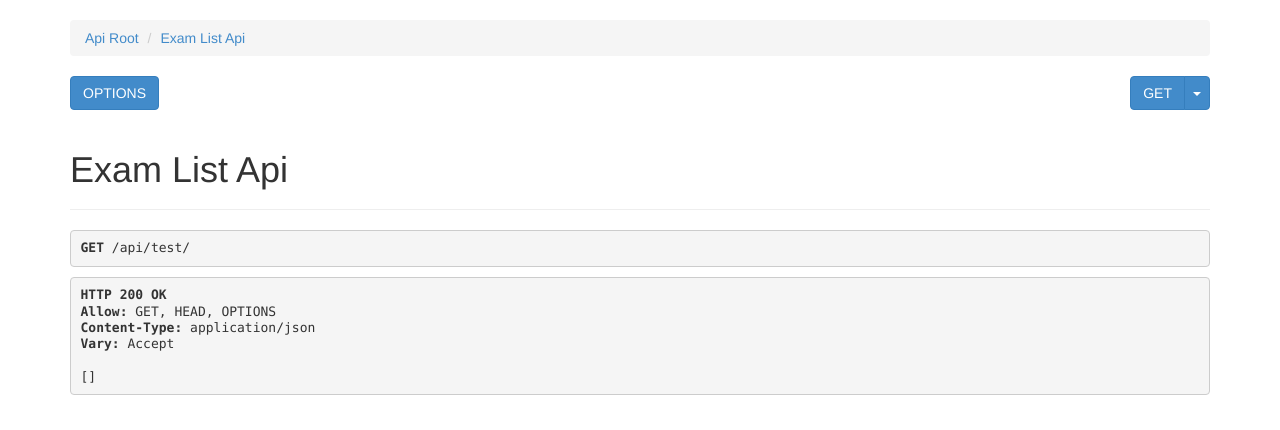
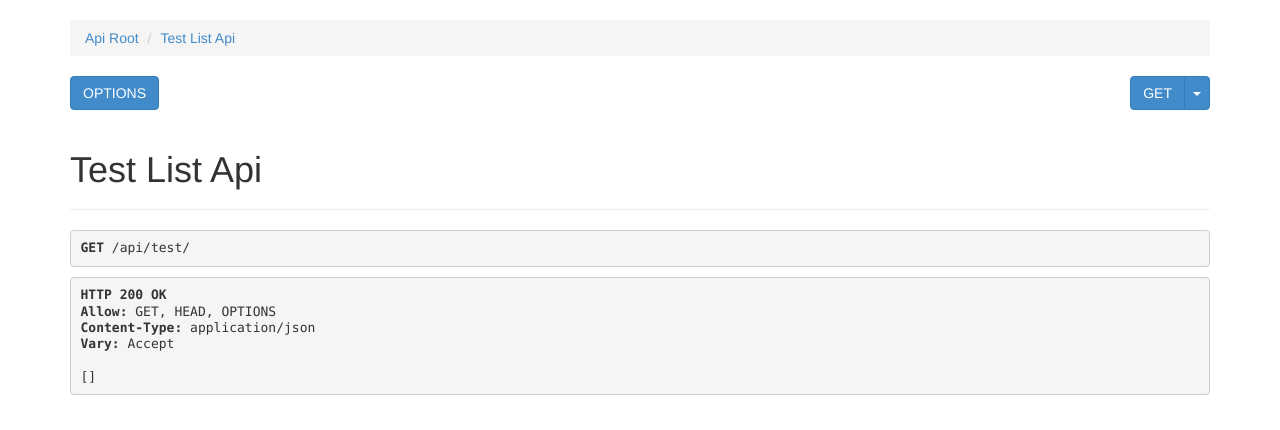
Before and after one commit to jorgeluis11/tpinterview, a Django app: page /api/test/ in a window 1280 px wide. Shown: the part 51-481 px from the top of the page. Run offline with Django 3.2, Linux system fonts and the light colour scheme; data that the repository does not hold is empty; parts of the project's set-up code (start-up, migrations or seed data) failed here and were passed over; some libraries are stand-ins or nearby versions.

Commit message:
exam changed to test

```diff
--- a/core/views.py
+++ b/core/views.py
@@ -7,7 +7,7 @@ class APIRoot(APIView):
     def get(self, request):
         return Response({
             'language': reverse('api-language-list', request=request),
-            'candidate-answers': reverse('api-exam-answers-list', request=request),
-            'test-list': reverse('api-exam-list', request=request),
+            'candidate-answers': reverse('api-test-answers-list', request=request),
+            'test-list': reverse('api-test-list', request=request),
             'candidates-list': reverse('api-candidates-list', request=request),
         })
--- a/question/models.py
+++ b/question/models.py
@@ -14,7 +14,7 @@ class Language(TimeStampedModel):
 
 
 # Create your models here.
-class Exam(TimeStampedModel):
+class Test(TimeStampedModel):
     language = models.ForeignKey(Language)
     name = models.CharField(max_length=55, unique=True, blank=False)
     slug = AutoSlugField(populate_from='name', unique=True, max_length=50)
@@ -26,7 +26,7 @@ class Exam(TimeStampedModel):
 
 # Create your models here.
 class Question(TimeStampedModel):
-    exam = models.ForeignKey(Exam)
+    test = models.ForeignKey(Test)
     question = models.CharField(max_length=255, blank=False)
     order = models.IntegerField()
 
@@ -36,7 +36,7 @@ class Question(TimeStampedModel):
 
 # Create your models here.
 class Candidate(TimeStampedModel):
-    exam = models.ForeignKey(Exam)
+    test = models.ForeignKey(Test)
     name = models.CharField(max_length=55, blank=False)
     slug = AutoSlugField(populate_from='name', unique=True, max_length=50)
 
--- a/question/urls.py
+++ b/question/urls.py
@@ -20,7 +20,7 @@ urlpatterns = patterns('',
     url(r'^language/language_detail.html/$', languagesDetail,
         name='language-detail'),
     url(r'^language/language_question.html/$', languagesQuestionList,
-        name='language-exam-detail'),
+        name='language-test-detail'),
     url(r'^test/test_list.html/$', testList,
         name='test-list'),
     url(r'^test/test_candidates_list.html/$', testCandidatesList,
--- a/restapi/serializers.py
+++ b/restapi/serializers.py
@@ -1,7 +1,7 @@
 from django.core.paginator import Paginator
 
 from question.models import Language
-from question.models import Exam
+from question.models import Test
 from question.models import Question
 from question.models import Answer
 from question.models import Candidate
@@ -10,15 +10,14 @@ from rest_framework import pagination
 from rest_framework import serializers
 
 
-class ExamListSerializer(serializers.ModelSerializer):
+class TestListSerializer(serializers.ModelSerializer):
 
     class Meta:
-        model = Exam
+        model = Test
         fields = ('id', 'name', 'slug')
 
 
 class QuestionListSerializer(serializers.ModelSerializer):
-
 
     class Meta:
         model = Question
@@ -33,59 +32,58 @@ class LanguageListSerializer(serializers.ModelSerializer):
 
 
 class LanguageRetrieveSerializer(serializers.ModelSerializer):
-    exam = serializers.SerializerMethodField('get_exam_list')
+    test = serializers.SerializerMethodField('get_test_list')
 
-    def get_exam_list(self, language):
-        queryset = Exam.objects.filter(status=True, language=language)
-        serializer = ExamListSerializer(instance=queryset, many=True)
+    def get_test_list(self, language):
+        queryset = Test.objects.filter(status=True, language=language)
+        serializer = TestListSerializer(instance=queryset, many=True)
         return serializer.data
 
     class Meta:
         model = Language
-        fields = ('id', 'name', 'slug', 'exam')
+        fields = ('id', 'name', 'slug', 'test')
 
 
-class ExamListSerializer(serializers.ModelSerializer):
+class TestListSerializer(serializers.ModelSerializer):
     language = LanguageListSerializer()
     created_date = serializers.DateTimeField(format='%m/%d/%Y')
 
     class Meta:
-        model = Exam
+        model = Test
         fields = ('id', 'name', 'slug', 'language',
                   'created_date')
 
 
-class ExamRetrieveSerializer(serializers.ModelSerializer):
+class TestRetrieveSerializer(serializers.ModelSerializer):
     language = LanguageListSerializer()
     questions = serializers.SerializerMethodField('get_question_list')
 
-    def get_question_list(self, exam):
-        queryset = Question.objects.filter(exam=exam)
+    def get_question_list(self, test):
+        queryset = Question.objects.filter(test=test)
         serializer = QuestionListSerializer(instance=queryset, many=True)
         return serializer.data
 
     class Meta:
-        model = Exam
+        model = Test
         fields = ('id', 'name', 'slug', 'language', 'questions')
 
 
 class CandidatesListSerializer(serializers.ModelSerializer):
-    exam = ExamListSerializer()
+    test = TestListSerializer()
 
     class Meta:
         model = Candidate
-        fields = ('id', 'exam', 'name', 'slug')
+        fields = ('id', 'test', 'name', 'slug')
 
 
 class CandidateInsertSerializer(serializers.ModelSerializer):
 
     class Meta:
         model = Candidate
-        fields = ('id', 'exam', 'name')
+        fields = ('id', 'test', 'name')
 
 
 class AnswersSerializer(serializers.ModelSerializer):
-
     class Meta:
         model = Answer
         fields = ('id', 'answer')
@@ -98,7 +96,7 @@ class AnswerInsertSerializer(serializers.ModelSerializer):
         fields = ('id', 'answer', 'question', 'candidate')
 
 
-class ExamCandidateAnswersSerializer(serializers.ModelSerializer):
+class TestCandidateAnswersSerializer(serializers.ModelSerializer):
     question = QuestionListSerializer()
     candidate = CandidatesListSerializer()
 
--- a/restapi/urls.py
+++ b/restapi/urls.py
@@ -3,12 +3,12 @@ from django.conf.urls import url
 
 from .views import LanguageListAPI
 from .views import LanguageRetrieveAPI
-from .views import ExamRetrieveAPI
-from .views import ExamListAPI
+from .views import TestRetrieveAPI
+from .views import TestListAPI
 from .views import CandidatesListAPI
 from .views import AnswerInsertAPI
 from .views import CandidateInsertAPI
-from .views import ExamCandidateAnswersListAPI
+from .views import TestCandidateAnswersListAPI
 
 
 urlpatterns = patterns('',
@@ -18,14 +18,14 @@ urlpatterns = patterns('',
         LanguageRetrieveAPI.as_view(),
         name='api-language-detail'),
     url(r'^api/languages/(?P<language_slug>[\w-]+)/(?P<slug>[\w-]+)$',
-        ExamRetrieveAPI.as_view(),
-        name='api-exam-detail'),
+        TestRetrieveAPI.as_view(),
+        name='api-test-detail'),
     url(r'^api/candidate/answers/$',
-        ExamCandidateAnswersListAPI.as_view(),
-        name='api-exam-answers-list'),
+        TestCandidateAnswersListAPI.as_view(),
+        name='api-test-answers-list'),
     url(r'^api/test/$',
-        ExamListAPI.as_view(),
-        name='api-exam-list'),
+        TestListAPI.as_view(),
+        name='api-test-list'),
     url(r'^api/candidate/list/$',
         CandidatesListAPI.as_view(),
         name='api-candidates-list'),
@@ -34,5 +34,5 @@ urlpatterns = patterns('',
         name='api-candidates-insert'),
     url(r'^api/answer/insert/$',
         AnswerInsertAPI.as_view(),
-        name='api-exam-insert'),
+        name='api-test-insert'),
 )
--- a/restapi/views.py
+++ b/restapi/views.py
@@ -5,28 +5,28 @@ from rest_framework import filters
 from rest_framework import generics
 
 from question.models import Language
-from question.models import Exam
+from question.models import Test
 from question.models import Answer
 from question.models import Candidate
 from .serializers import LanguageListSerializer
 from .serializers import LanguageRetrieveSerializer
-from .serializers import ExamRetrieveSerializer
-from .serializers import ExamListSerializer
+from .serializers import TestRetrieveSerializer
+from .serializers import TestListSerializer
 from .serializers import CandidatesListSerializer
 from .serializers import AnswerInsertSerializer
 from .serializers import CandidateInsertSerializer
-from .serializers import ExamCandidateAnswersSerializer
+from .serializers import TestCandidateAnswersSerializer
 
 class AnswerFilter(django_filters.FilterSet):
     """
-    Filter Answer by exam and candidate
+    Filter Answer by Test and candidate
     """
-    exam = django_filters.CharFilter(name="question__exam__slug")
+    test = django_filters.CharFilter(name="question__test__slug")
     candidate = django_filters.CharFilter(name="candidate__slug")
 
     class Meta:
         model = Answer
-        fields = ['exam', 'candidate']
+        fields = ['test', 'candidate']
 
 
 class LanguageListAPI(generics.ListAPIView):
@@ -40,13 +40,13 @@ class LanguageRetrieveAPI(generics.RetrieveAPIView):
     lookup_field = 'slug'
 
 
-class ExamRetrieveAPI(generics.RetrieveAPIView):
-    serializer_class = ExamRetrieveSerializer
-    queryset = Exam.objects.filter(status=True)
+class TestRetrieveAPI(generics.RetrieveAPIView):
+    serializer_class = TestRetrieveSerializer
+    queryset = Test.objects.filter(status=True)
     lookup_field = 'slug'
 
 
-class ExamCandidateAnswersListAPI(generics.ListAPIView):
+class TestCandidateAnswersListAPI(generics.ListAPIView):
     """
     # Retrieves a list of all Answers
     ---
@@ -54,19 +54,19 @@ class ExamCandidateAnswersListAPI(generics.ListAPIView):
     > Filters by test slug and candidate slug
 
     - ####Examples:
-        *  #####Filter by test: [?exam=beginner-stuff](?exam=beginner-stuff)
+        *  #####Filter by test: [?test=beginner-stuff](?test=beginner-stuff)
         *  #####Filter by candidate: [?candidate=Wifi](?candidate=Wifi)
     ---
     """
-    serializer_class = ExamCandidateAnswersSerializer
+    serializer_class = TestCandidateAnswersSerializer
     queryset = Answer.objects.filter()
     filter_backends = (filters.DjangoFilterBackend,)
     filter_class = AnswerFilter
 
 
-class ExamListAPI(generics.ListAPIView):
-    serializer_class = ExamListSerializer
-    queryset = Exam.objects.filter(status=True)
+class TestListAPI(generics.ListAPIView):
+    serializer_class = TestListSerializer
+    queryset = Test.objects.filter(status=True)
 
 
 class CandidatesListAPI(generics.ListAPIView):
--- a/static/js/app.js
+++ b/static/js/app.js
@@ -15,15 +15,15 @@ angular.module('starter', ['ngRoute', 'ui.ace', 'angularSpinners', 'ui.splash'])
   })
   .when('/language/:languageSlug', {
     templateUrl: '/language/language_detail.html',
-    controller: 'examCtrl',
+    controller: 'testCtrl',
   })
-  .when('/language/:languageSlug/:examSlug', {
+  .when('/language/:languageSlug/:testSlug', {
     templateUrl: '/language/language_question.html',
     controller: 'questionCtrl',
   })
   .when('/test/', {
     templateUrl: '/test/test_list.html',
-    controller: 'testCtrl',
+    controller: 'testListCtrl',
   })
   .when('/test/candidates/', {
     templateUrl: '/test/test_candidates_list.html',
--- a/tpinterview/settings/base.py
+++ b/tpinterview/settings/base.py
@@ -46,9 +46,7 @@ REST_FRAMEWORK = {
     # or allow read-only access for unauthenticated users.
     'DEFAULT_PERMISSION_CLASSES': [
         'rest_framework.permissions.DjangoModelPermissionsOrAnonReadOnly'
-    ],
-    'DEFAULT_METADATA_CLASS': 'rest_framework.metadata.SimpleMetadata'
-
+    ]
 }
 
 MIDDLEWARE_CLASSES = (
```
Also changed, not shown: question/admin.py (+12 -12 lines), static/js/controller/controller.js (+7 -60 lines), static/js/directive/directive.js (+1 -45 lines), templates/language/language_detail.html (+4 -4 lines), templates/test/test_candidates_list.html (+6 -6 lines), templates/test/test_candidates_retrieve.html (+7 -8 lines), static/img/test.png (renamed from static/img/exam.png).
